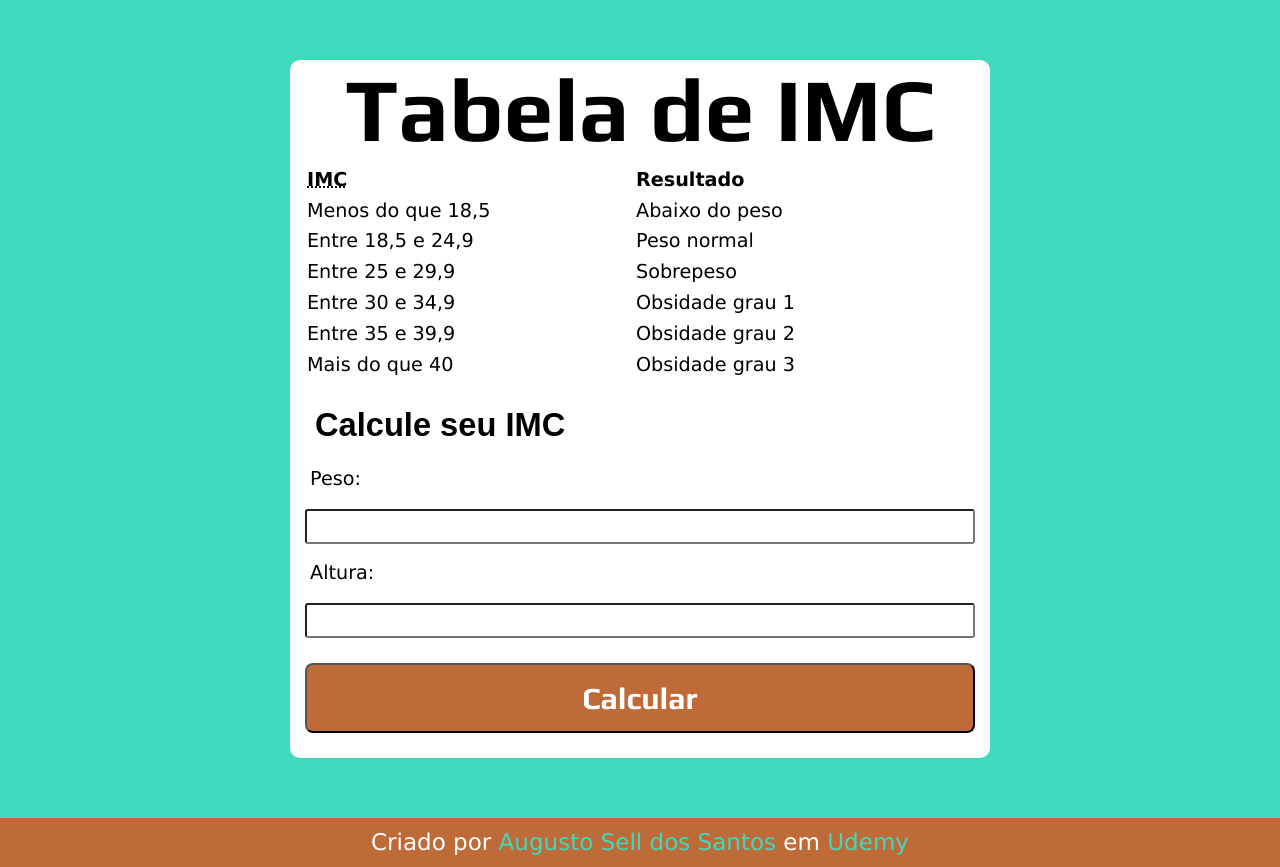
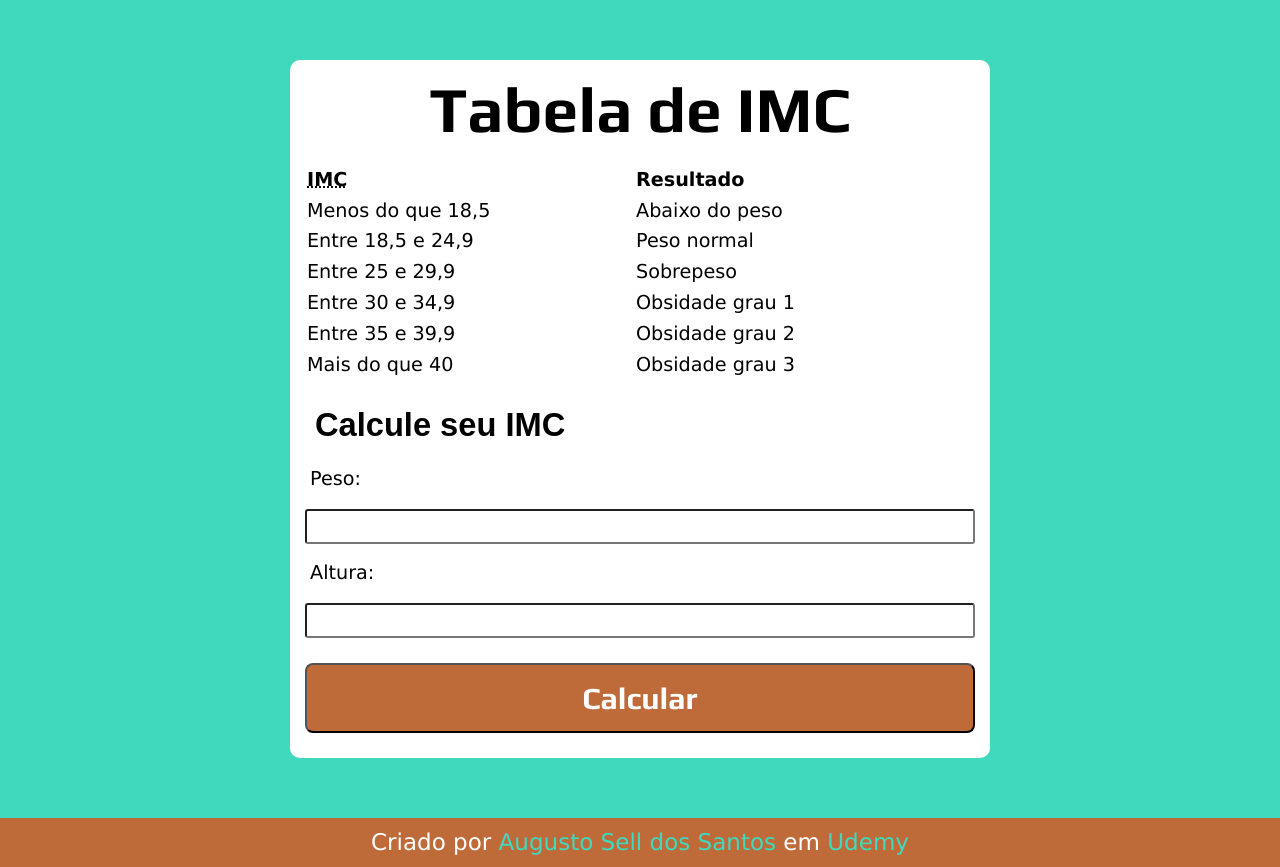
Before and after one commit to augustosellsantos/teste-imc, a plain HTML site: page index.html in a window 1280 px wide. Drawn offline with Linux system fonts and the light colour scheme; a web font is replaced by a local one.

Commit message:
correção

```diff
--- a/assets/css/style.css
+++ b/assets/css/style.css
@@ -40,7 +40,7 @@ body {
 #titulo {
     padding: 20px;
     font-family: var(--font0);
-    font-size: 7vw;
+    font-size: 5vw;
     font-weight: bold;
     margin: auto;
     text-align: center;
```
